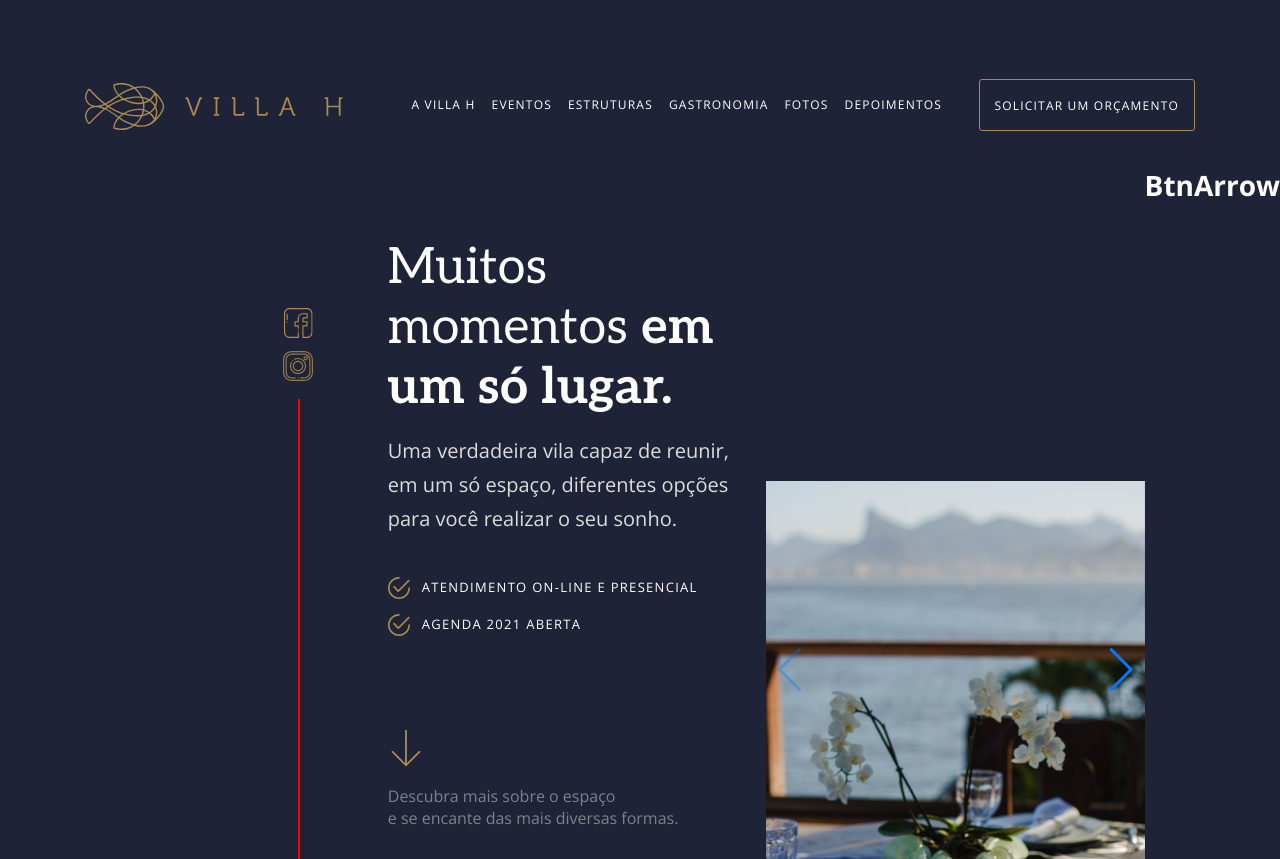
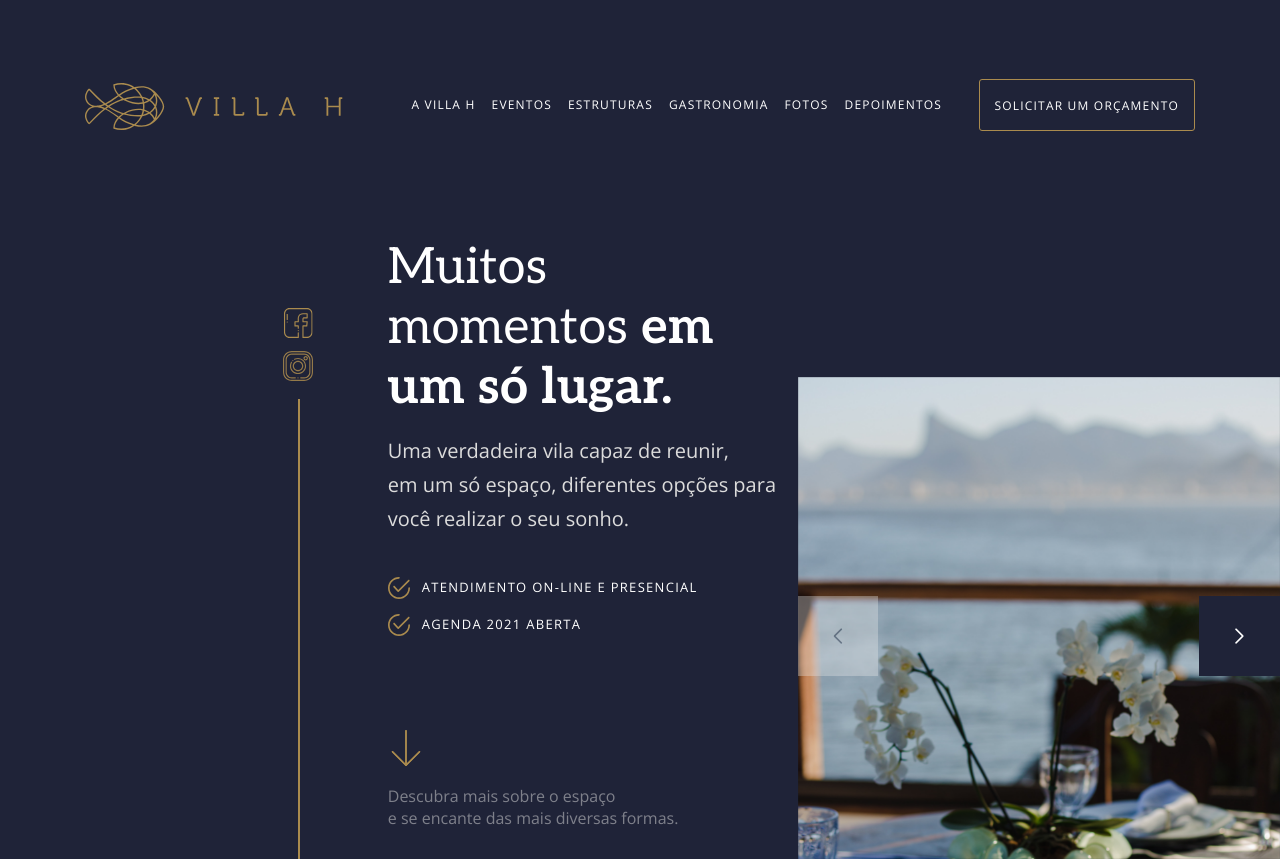
Before and after one commit to jessiicasantos/villa-h-react, a React (Create React App) app: page / in a window 1280 px wide. Built offline with nearby package versions, Linux system fonts and the light colour scheme.

Commit message:
Swiper Arrows CSS Alternaltive added

```diff
--- a/src/components/BtnArrow/BtnArrow.jsx
+++ /dev/null
@@ -1,7 +0,0 @@
-const BtnArrow = () => (
-  <>
-    <h1>BtnArrow</h1>
-  </>
-);
-
-export default BtnArrow;
--- a/src/components/Header/Banner/Banner.css
+++ b/src/components/Header/Banner/Banner.css
@@ -26,7 +26,7 @@
 .line-vert::after {
     content: '';
     position: absolute;
-    border: 1px solid red;
+    border: 1px solid #AA8B4E;
     height: 100%;
     display: block;
 }
--- a/src/components/Header/Banner/BannerGallery/BannerGallery.jsx
+++ b/src/components/Header/Banner/BannerGallery/BannerGallery.jsx
@@ -1,11 +1,8 @@
-import BtnArrow from '../../../BtnArrow/BtnArrow';
 import SwiperGallery from '../SwiperGallery/SwiperGallery';
-// import SwiperGallery from '../SwiperGallery/SwiperGallery';
 
 const BannerGallery = () => (
   <>
     <SwiperGallery />
-    <BtnArrow />
   </>
 );
 
--- a/src/components/Header/Banner/SwiperGallery/SwiperGallery.jsx
+++ b/src/components/Header/Banner/SwiperGallery/SwiperGallery.jsx
@@ -4,7 +4,7 @@ import { Swiper, SwiperSlide } from 'swiper/react';
 // Import Swiper styles
 import 'swiper/css';
 import 'swiper/css/navigation';
-import './styles.css';
+import '../../../../styles.css';
 // import required modules
 import { Mousewheel, Keyboard, Navigation } from 'swiper';
 import Slide1 from '../img/Decoracao-Vila-H-1.png';
--- a/src/components/Header/Banner/SwiperGallery/styles.css
+++ b/src/styles.css
@@ -43,3 +43,37 @@
     object-fit: cover;
     object-position: bottom;
   }
+
+  .swiper-button-prev,
+  .swiper-button-next {
+    right: initial;
+    width: initial;
+    height: initial;
+    /* top: initial;
+    bottom: 0; */
+  }
+
+  .swiper-button-prev {
+    left: 0;
+  }
+
+  .swiper-button-next {
+    right: 0;
+  }
+
+  .swiper-button-prev::after {
+    background: #E9E9E9;
+    color: #1F2338;
+  }
+
+  .swiper-button-next::after {
+    background: #1F2338;
+    color: #FFFFFF;
+  }
+
+  .swiper-button-prev::after,
+  .swiper-button-next::after {
+    padding: 33px 37px 32px 36px;
+    font-size: 15px;
+    font-weight: 600;
+  }
```
